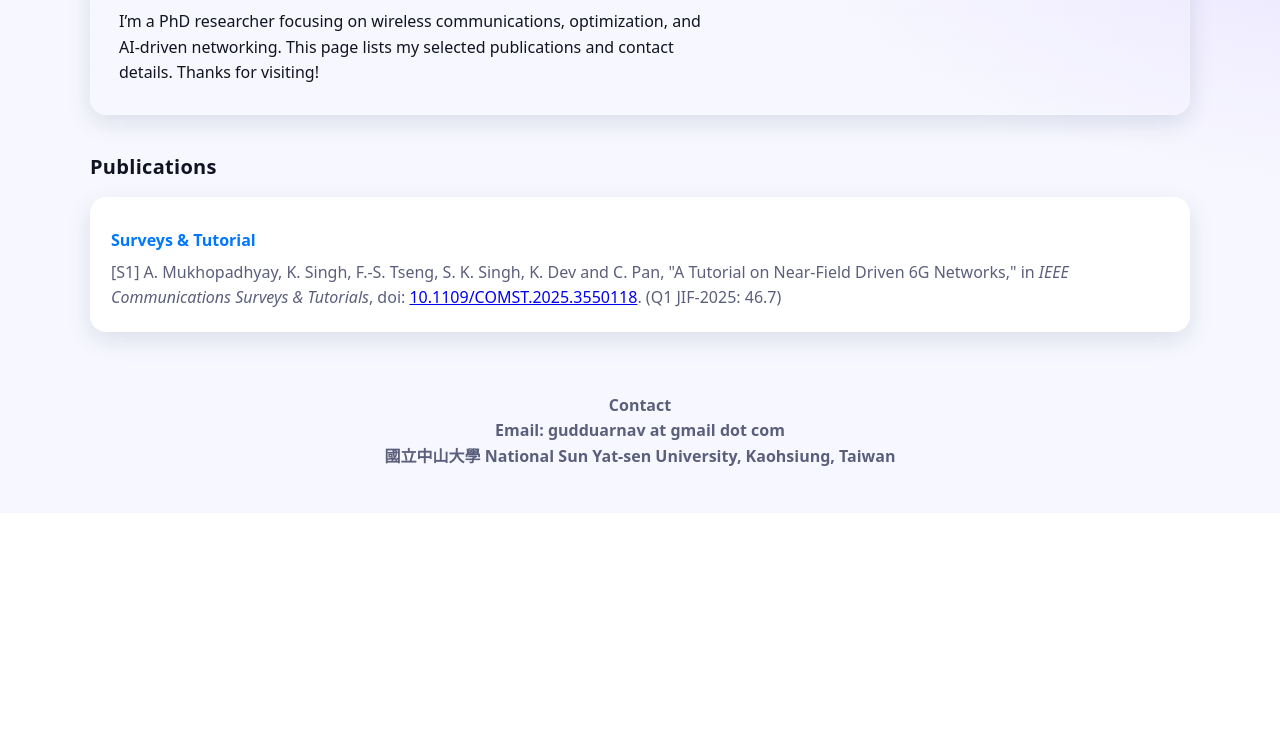
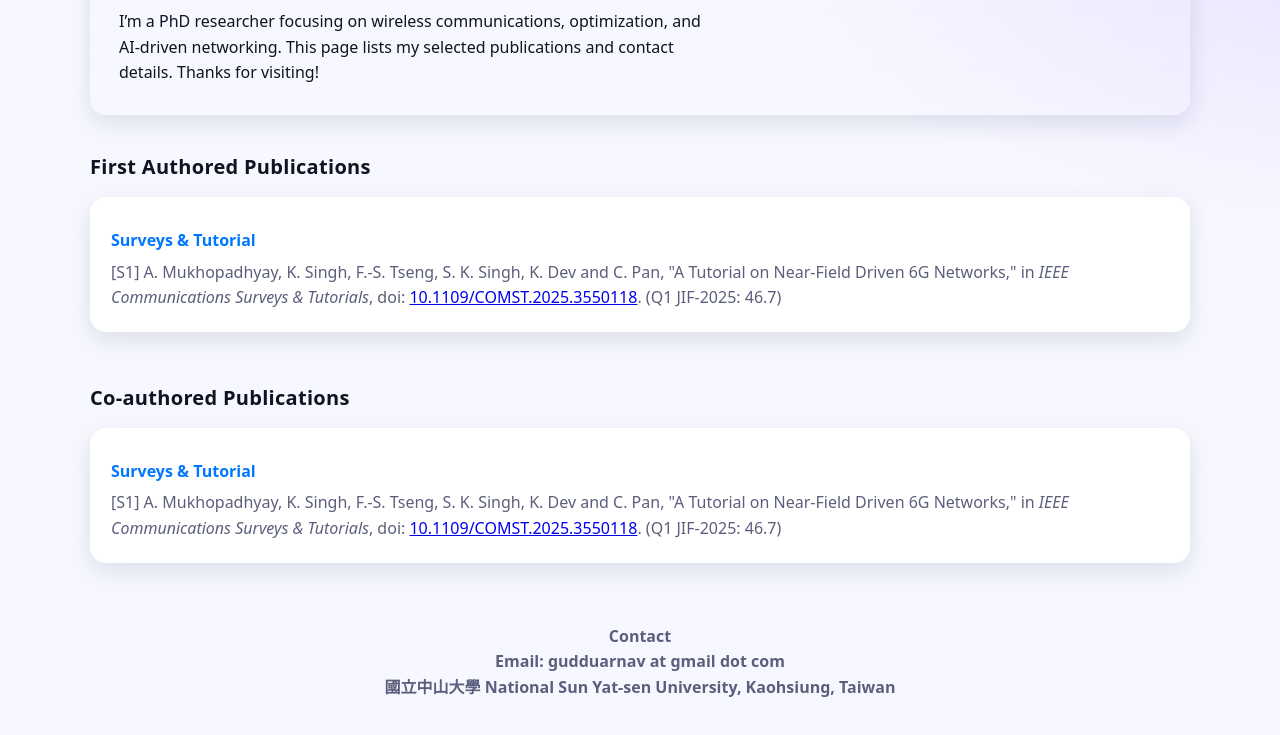
Before and after one commit to gudduarnav/gudduarnav.github.io, a plain HTML site: page index.html in a window 1280 px wide. Shown: the part 287-1022 px from the top of the page. Before the commit the page ends 800 px from the top, so only its background shows below. Drawn offline with Linux system fonts and the light colour scheme.

Commit message:
Update index.html

```diff
--- a/index.html
+++ b/index.html
@@ -241,7 +241,7 @@
     </section>
 
     <section id="publications" aria-labelledby="pubs-title">
-      <h2 id="pubs-title" class="section-title">Publications</h2>
+      <h2 id="pubs-title" class="section-title">First Authored Publications</h2>
       <div class="panel">
         <div class="pub-subtitle">Surveys &amp; Tutorial</div>
         <p class="pub-item">
@@ -252,6 +252,21 @@
         </p>
       </div>
     </section>
+
+    <section id="publications" aria-labelledby="pubs-title">
+      <h2 id="pubs-title" class="section-title">Co-authored Publications</h2>
+      <div class="panel">
+        <div class="pub-subtitle">Surveys &amp; Tutorial</div>
+        <p class="pub-item">
+          [S1] A. Mukhopadhyay, K. Singh, F.-S. Tseng, S. K. Singh, K. Dev and C. Pan,
+          "A Tutorial on Near-Field Driven 6G Networks," in <em>IEEE Communications Surveys &amp; Tutorials</em>,
+          doi: <a href="https://doi.org/10.1109/COMST.2025.3550118" target="_blank" rel="noopener">10.1109/COMST.2025.3550118</a>.
+          (Q1 JIF-2025: 46.7)
+        </p>
+      </div>
+    </section>
+
+
   </main>
 
   <!-- Footer -->
```
